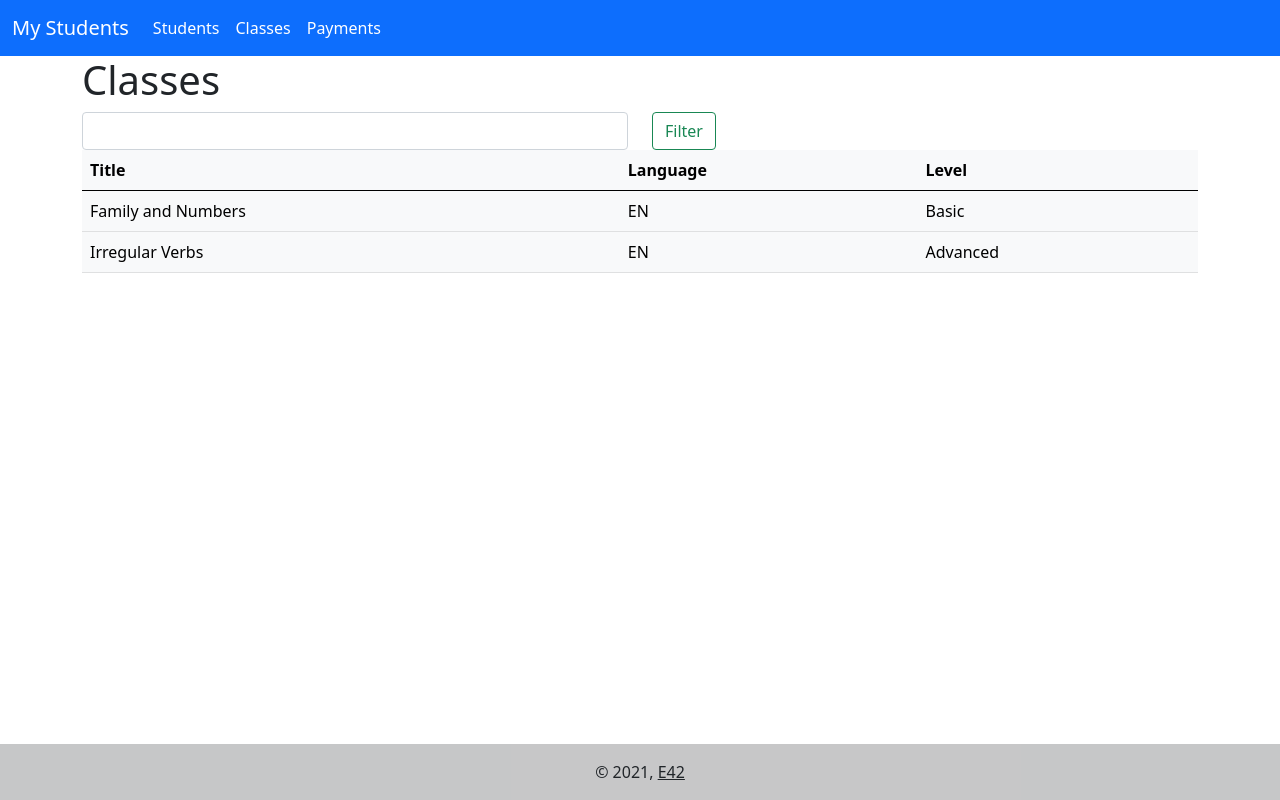
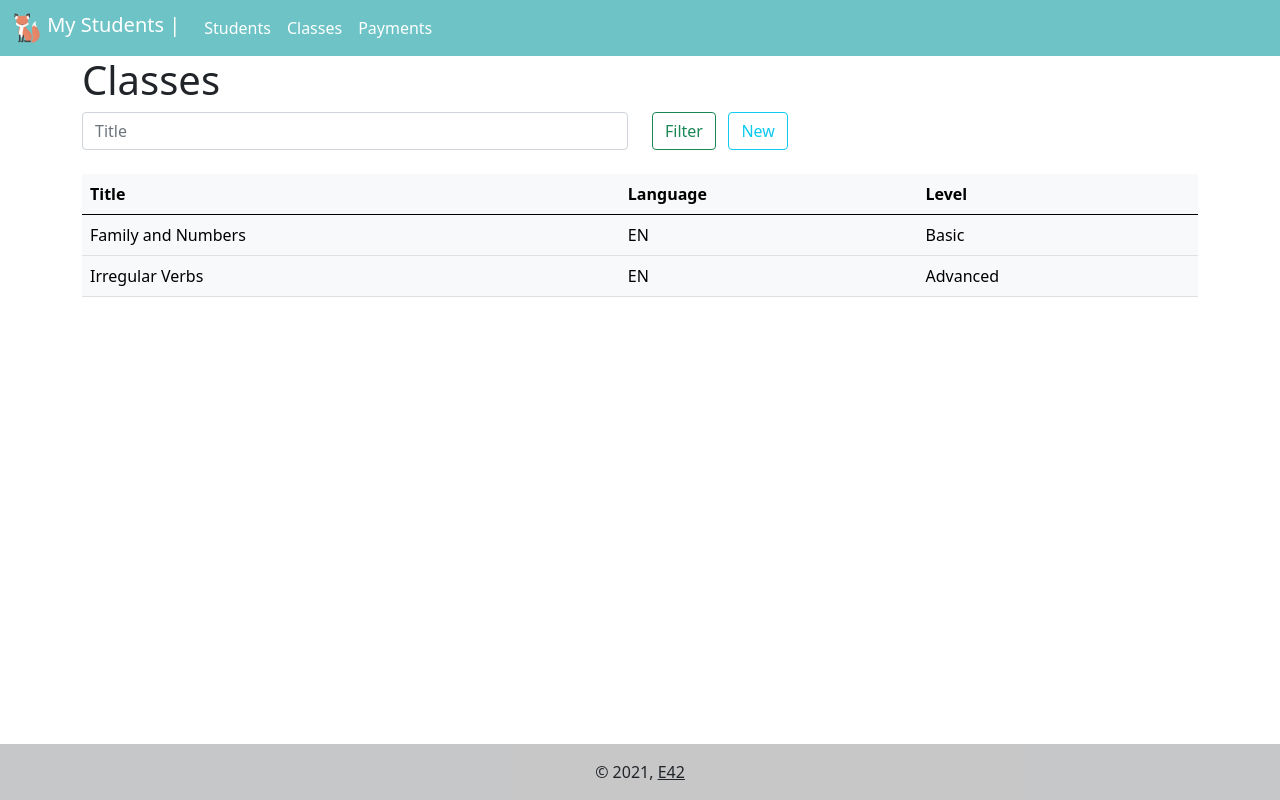
Before and after one commit to danecosta/my-students, an Angular app: page /class/all in a window 1280 px wide. Built offline with nearby package versions, Linux system fonts and the light colour scheme.

Commit message:
Navegacao; logo; filtro;

```diff
--- a/src/app/components/class/class-list/class-list.component.html
+++ b/src/app/components/class/class-list/class-list.component.html
@@ -5,12 +5,15 @@
 
     <div class="row">
         <div class="col">
-            <input type="text" class="form-control" [(ngModel)]="filter" />
+            <input type="text" class="form-control" [(ngModel)]="filter" placeholder="Title" />
         </div>
         <div class="col">
-            <button class="btn btn-outline-success" (click)="filterClasses()">Filter</button>
+            <button class="btn btn-outline-success" (click)="filterClasses()">Filter</button> &nbsp;
+            <button class="btn btn-outline-info" routerLink="/class/new">New</button>
         </div>
     </div>
+
+    <br>
 
     <table class="table table-light table-hover">
         <thead>
@@ -21,7 +24,7 @@
             </tr>
         </thead>
         <tbody>
-            <tr *ngFor="let cls of classes">
+            <tr *ngFor="let cls of classes" (click)="edit(cls.id)">
                 <td>{{cls.title}}</td>
                 <td>{{cls.language}}</td>
                 <td>{{cls.level}}</td>
--- a/src/app/components/class/class-list/class-list.component.ts
+++ b/src/app/components/class/class-list/class-list.component.ts
@@ -1,4 +1,5 @@
 import { Component, OnInit } from '@angular/core';
+import { Router } from '@angular/router';
 import { Class } from '../models/class.model';
 
 @Component({
@@ -10,17 +11,24 @@ export class ClassListComponent implements OnInit {
 
   filter: string;
   classes: Class[] = [
-    { id: '', title: 'Family and Numbers', language: 'EN', level: 'Basic', conversation: '', grammar: '', vocabulary: '' },
-    { id: '', title: 'Irregular Verbs', language: 'EN', level: 'Advanced', conversation: '', grammar: '', vocabulary: '' }
+    { id: 'family', title: 'Family and Numbers', language: 'EN', level: 'Basic', conversation: '', grammar: '', vocabulary: '' },
+    { id: 'verbs', title: 'Irregular Verbs', language: 'EN', level: 'Advanced', conversation: '', grammar: '', vocabulary: '' }
   ];
+  classesBkp = Object.assign(this.classes);
 
-  constructor() { }
+  constructor(private router: Router) { }
 
   ngOnInit() {
   }
 
   filterClasses(): void {
-    this.classes = this.classes.filter(x => x.title === this.filter);
+    this.classes = this.classesBkp;
+    if (this.filter)
+      this.classes = this.classesBkp.filter(x => x.title === this.filter);
+  }
+
+  edit(id: string): void {
+    this.router.navigate(['/class/update', id]);
   }
 
 }
--- a/src/app/components/class/class-new/class-new.component.ts
+++ b/src/app/components/class/class-new/class-new.component.ts
@@ -1,4 +1,5 @@
 import { Component, OnInit } from '@angular/core';
+import { ActivatedRoute } from '@angular/router';
 
 @Component({
   selector: 'app-class-new',
@@ -7,9 +8,15 @@ import { Component, OnInit } from '@angular/core';
 })
 export class ClassNewComponent implements OnInit {
 
-  constructor() { }
+  classId = '';
+  title = 'New';
+
+  constructor(private activatedRoute: ActivatedRoute) { }
 
   ngOnInit() {
+    this.classId = this.activatedRoute.snapshot.paramMap.get('id');
+    if (this.classId)
+      this.title = "Update";
   }
 
 }
--- a/src/app/components/shared/header/header.component.html
+++ b/src/app/components/shared/header/header.component.html
@@ -1,6 +1,10 @@
-<nav class="navbar navbar-expand-lg navbar-dark bg-primary">
+<nav class="navbar navbar-expand-lg navbar-dark bg-1">
     <div class="container-fluid">
-        <a class="navbar-brand mb-0 h1" href="#">My Students</a>
+
+        <a class="navbar-brand mb-0 h1" href="#">
+            <img src="../../../../assets/logo-raposa.png" width="30" height="30" class="d-inline-block align-top"
+                alt=""> My Students |
+        </a>
 
         <div class="collapse navbar-collapse" id="navbarSupportedContent">
             <ul class="navbar-nav me-auto mb-2 mb-lg-0">
--- a/src/app/components/student/student-list/student-list.component.html
+++ b/src/app/components/student/student-list/student-list.component.html
@@ -5,12 +5,15 @@
 
     <div class="row">
         <div class="col">
-            <input type="text" class="form-control" [(ngModel)]="filter" />
+            <input type="text" class="form-control" [(ngModel)]="filter" placeholder="Name"/>
         </div>
         <div class="col">
-            <button class="btn btn-outline-success" (click)="filterStudents()">Filter</button>
+            <button class="btn btn-outline-success" (click)="filterStudents()">Filter</button> &nbsp;
+            <button class="btn btn-outline-info" routerLink="/student/new">New</button>
         </div>
     </div>
+
+    <br>
 
     <table class="table table-light table-hover">
         <thead>
@@ -20,7 +23,7 @@
             </tr>
         </thead>
         <tbody>
-            <tr *ngFor="let std of students">
+            <tr *ngFor="let std of students" (click)="edit(std.id)">
                 <td>{{std.name}}</td>
                 <td>{{std.age}}</td>
             </tr>
--- a/src/app/components/student/student-list/student-list.component.ts
+++ b/src/app/components/student/student-list/student-list.component.ts
@@ -1,4 +1,5 @@
 import { Component, OnInit } from '@angular/core';
+import { Router } from '@angular/router';
 import { Student } from '../models/student.model';
 
 @Component({
@@ -10,17 +11,24 @@ export class StudentListComponent implements OnInit {
 
   filter: string;
   students: Student[] = [
-    { id: '', name: 'Daniela', age: 28, email: '', language: 'EN', level: 'Advanced', firstClass: new Date(), notes: '', whatsapp: '' },
-    { id: '', name: 'Iandra', age: 25, email: '', language: 'FR', level: 'Advanced', firstClass: new Date(), notes: '', whatsapp: '' },
+    { id: 'daniela', name: 'Daniela', age: 28, email: '', language: 'EN', level: 'Advanced', firstClass: new Date(), notes: '', whatsapp: '' },
+    { id: 'iandra', name: 'Iandra', age: 25, email: '', language: 'FR', level: 'Advanced', firstClass: new Date(), notes: '', whatsapp: '' },
   ];
+  studentsBkp = Object.assign(this.students);
 
-  constructor() { }
+  constructor(private router: Router) { }
 
   ngOnInit() {
   }
 
   filterStudents(): void {
-    this.students = this.students.filter(x => x.name === this.filter);
+    this.students = this.studentsBkp;
+    if (this.filter)
+      this.students = this.studentsBkp.filter(x => x.name === this.filter);
+  }
+
+  edit(id: string): void {
+    this.router.navigate(['/student/update', id]);
   }
 
 }
--- a/src/app/components/student/student-new/student-new.component.html
+++ b/src/app/components/student/student-new/student-new.component.html
@@ -1,6 +1,6 @@
 <div class="container">
     <div class="row">
-        <h1>{{tittle}} Student</h1>
+        <h1>{{title}} Student</h1>
     </div>
     <form id="formStudent">
         <div class="row">
@@ -8,7 +8,7 @@
                 <label for="name">Name</label>
             </div>
             <div class="col-6">
-                <input id="name" type="text" class="form-control" [(ngModel)]="student.name">
+                <input id="name" name="name" type="text" class="form-control" [(ngModel)]="student.name">
             </div>
         </div>
         <div class="row">
@@ -16,7 +16,7 @@
                 <label for="email">E-mail</label>
             </div>
             <div class="col-6">
-                <input id="email" type="text" class="form-control" [(ngModel)]="student.email">
+                <input id="email" name="email" type="text" class="form-control" [(ngModel)]="student.email">
             </div>
         </div>
         <div class="row">
@@ -24,13 +24,14 @@
                 <label for="whatsapp">Whatsapp</label>
             </div>
             <div class="col-2">
-                <input id="whatsapp" type="text" class="form-control" [(ngModel)]="student.whatsapp">
+                <input id="whatsapp" name="whatsapp" type="text" class="form-control" [(ngModel)]="student.whatsapp">
             </div>
             <div class="col-2">
                 <label for="firstClass">First Class</label>
             </div>
             <div class="col-2">
-                <input id="firstClass" type="date" class="form-control" [(ngModel)]="student.firstClass">
+                <input id="firstClass" name="firstClass" type="date" class="form-control"
+                    [(ngModel)]="student.firstClass">
             </div>
         </div>
         <div class="row">
@@ -38,7 +39,7 @@
                 <label for="lang">Language</label>
             </div>
             <div class="col-2">
-                <select class="form-select" id="lang" [(ngModel)]="student.language">
+                <select class="form-select" name="language" id="lang" [(ngModel)]="student.language">
                     <option selected>Select</option>
                     <option value="1">English</option>
                     <option value="2">French</option>
@@ -48,7 +49,7 @@
                 <label for="level">Level</label>
             </div>
             <div class="col-2">
-                <select class="form-select" id="level" [(ngModel)]="student.level">
+                <select class="form-select" name="level" id="level" [(ngModel)]="student.level">
                     <option selected>Select</option>
                     <option value="1">Children</option>
                     <option value="2">Basic</option>
@@ -61,7 +62,7 @@
                 <label for="age">Age</label>
             </div>
             <div class="col-2">
-                <input id="age" type="text" class="form-control" [(ngModel)]="student.age">
+                <input id="age" name="age" type="text" class="form-control" [(ngModel)]="student.age">
             </div>
         </div>
         <div class="row">
@@ -69,7 +70,8 @@
                 <label for="notes">Notes</label>
             </div>
             <div class="col-6">
-                <textarea id="notes" type="text" class="form-control" rows="3" [(ngModel)]="student.notes"></textarea>
+                <textarea id="notes" name="notes" type="text" class="form-control" rows="3"
+                    [(ngModel)]="student.notes"></textarea>
             </div>
         </div>
         <div class="row">
--- a/src/app/components/student/student-new/student-new.component.ts
+++ b/src/app/components/student/student-new/student-new.component.ts
@@ -1,4 +1,5 @@
 import { Component, OnInit } from '@angular/core';
+import { ActivatedRoute } from '@angular/router';
 import { Student } from '../models/student.model';
 
 @Component({
@@ -8,12 +9,16 @@ import { Student } from '../models/student.model';
 })
 export class StudentNewComponent implements OnInit {
 
-  tittle = 'New';
+  title = 'New';
   student = new Student();
+  studentId = '';
 
-  constructor() { }
+  constructor(private activatedRoute: ActivatedRoute) { }
 
   ngOnInit() {
+    this.studentId = this.activatedRoute.snapshot.paramMap.get('id');
+    if (this.studentId)
+      this.title = "Update";
   }
 
   saveStudent(): void { }
--- a/src/styles.css
+++ b/src/styles.css
@@ -1 +1,4 @@
 /* You can add global styles to this file, and also import other style files */
+.bg-1{
+    background-color: #6DC3C6;
+}
```
Also changed, not shown: src/assets/logo-raposa.png (added), 1 other file (tests, documents, lock files or other folders).
